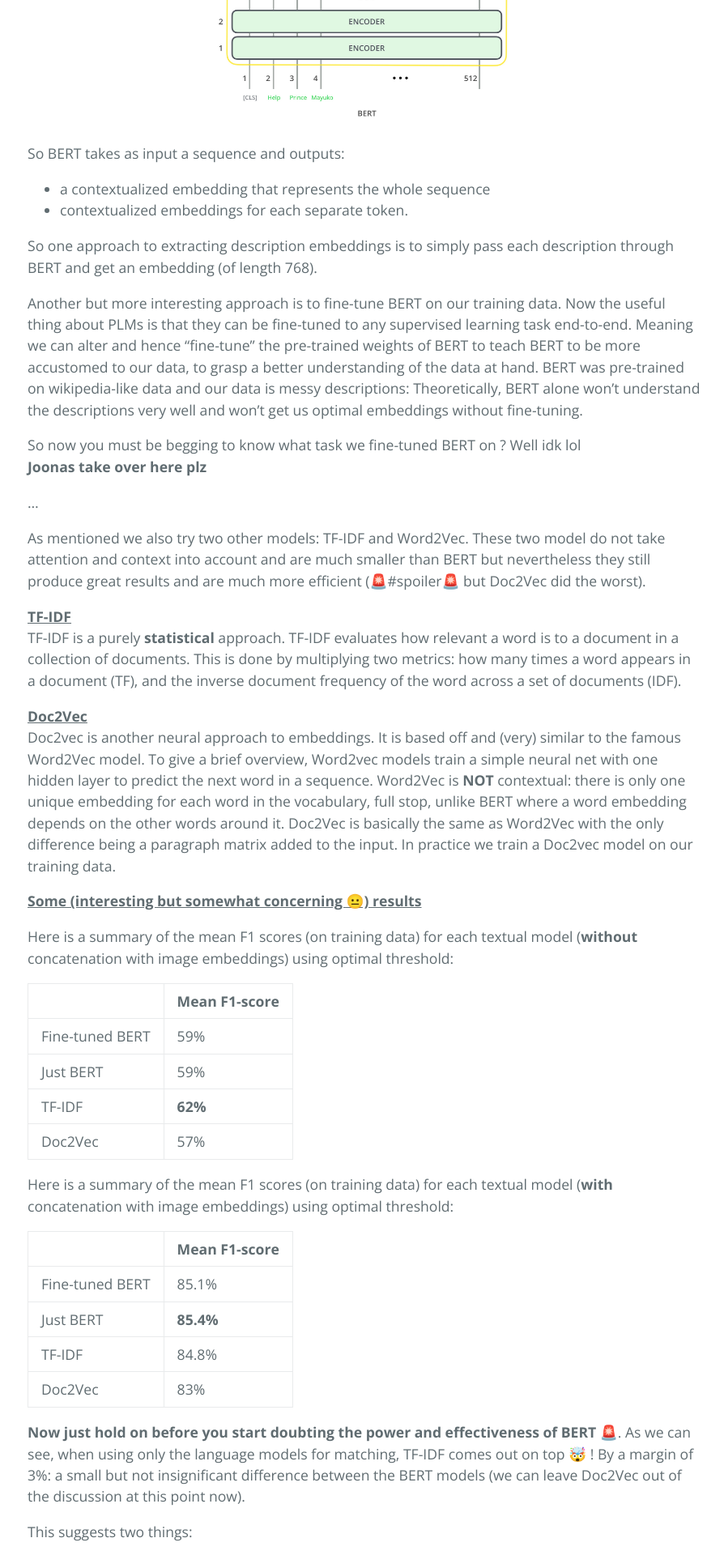
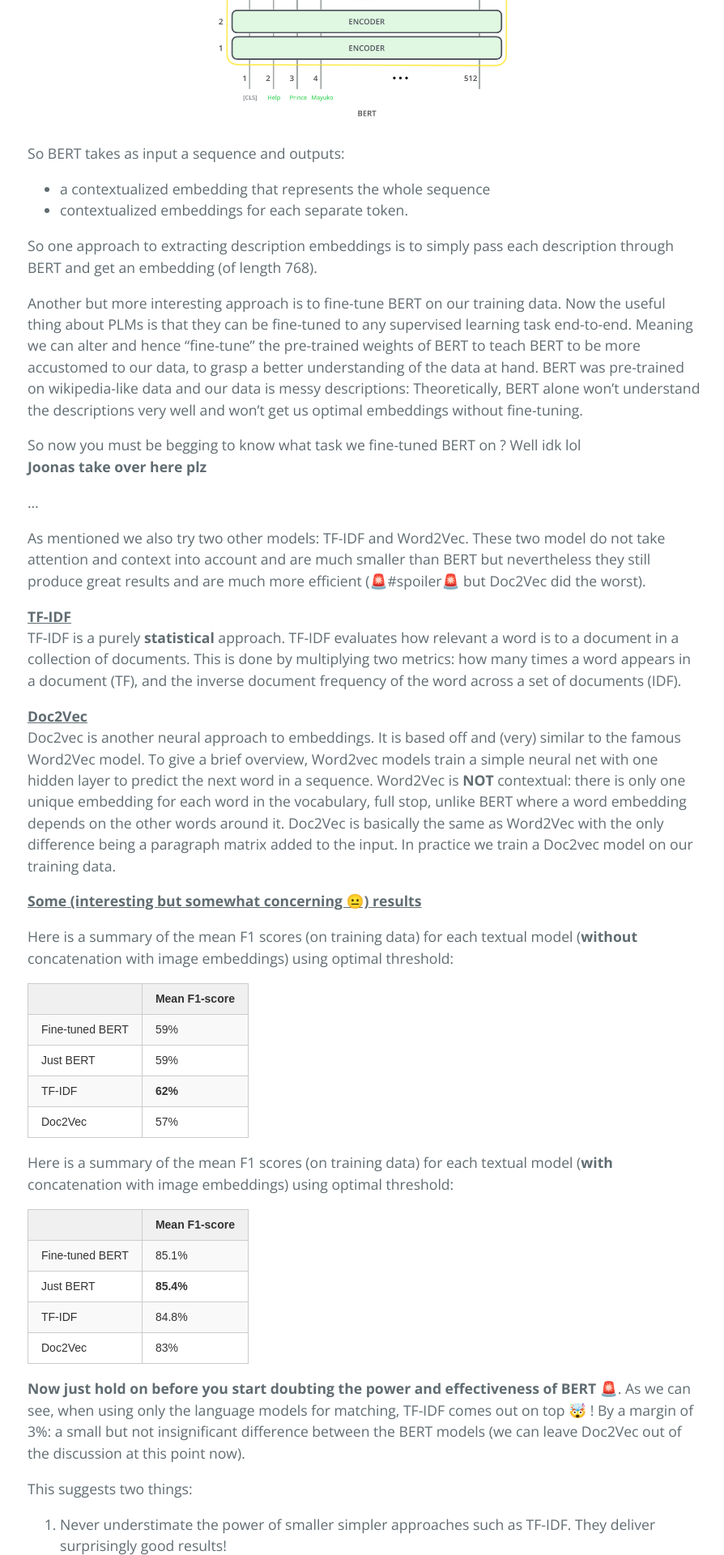
Before and after one commit to joonasrooben/shopee_PP, a Jekyll site: the page built from index.md, in a window 1280 px wide. Shown: the part 4480-6400 px from the top of the page at 81% size, without its empty margins (190-1084 px from the left). Built offline with Jekyll 4.4.1, drawn with Linux system fonts in a browser that asks for light colours; our own code applies the rules of GitHub Pages for plain Markdown files.

Commit message:
Update index.md

```diff
--- a/index.md
+++ b/index.md
@@ -95,22 +95,78 @@
 
 Here is a summary of the mean F1 scores (on training data) for each textual model (<b>without</b> concatenation with image embeddings) using optimal threshold:
 
-|                 | Mean F1-score |
-|-----------------|---------------|
-| Fine-tuned BERT | 59%          |
-| Just BERT       | 59%          |
-| TF-IDF          | <b>62%</b>          |
-| Doc2Vec         | 57%          |
-
+<style type="text/css">
+.tg  {border:none;border-collapse:collapse;border-color:#ccc;border-spacing:0; text-align:center;}
+.tg td{background-color:#fff;border-color:#ccc;border-style:solid;border-width:0px;color:#333;
+  font-family:Arial, sans-serif;font-size:14px;overflow:hidden;padding:10px 5px;word-break:normal;}
+.tg th{background-color:#f0f0f0;border-color:#ccc;border-style:solid;border-width:0px;color:#333;
+  font-family:Arial, sans-serif;font-size:14px;font-weight:normal;overflow:hidden;padding:10px 5px;word-break:normal;}
+.tg .tg-0pky{border-color:inherit;text-align:left;vertical-align:top}
+.tg .tg-btxf{background-color:#f9f9f9;border-color:inherit;text-align:left;vertical-align:top}
+</style>
+<table class="tg" >
+<thead>
+  <tr>
+    <th class="tg-0pky"></th>
+    <th class="tg-0pky">Mean F1-score</th>
+  </tr>
+</thead>
+<tbody>
+  <tr>
+    <td class="tg-btxf">Fine-tuned BERT</td>
+    <td class="tg-btxf">59%<br></td>
+  </tr>
+  <tr>
+    <td class="tg-0pky">Just BERT</td>
+    <td class="tg-0pky">59%</td>
+  </tr>
+  <tr>
+    <td class="tg-btxf">TF-IDF</td>
+    <td class="tg-btxf"><b>62%</b></td>
+  </tr>
+  <tr>
+    <td class="tg-0pky">Doc2Vec</td>
+    <td class="tg-0pky">57%</td>
+  </tr>
+</tbody>
+</table>
 
 Here is a summary of the mean F1 scores (on training data) for each textual model (<b>with</b> concatenation with image embeddings) using optimal threshold:
-
-|                 | Mean F1-score |
-|-----------------|---------------|
-| Fine-tuned BERT | 85.1%         |
-| Just BERT       | <b>85.4%</b>         |
-| TF-IDF          | 84.8%          |
-| Doc2Vec         | 83%          |
+<style type="text/css" >
+.tg  {border:none;border-collapse:collapse;border-color:#ccc;border-spacing:0; text-align:center;}
+.tg td{background-color:#fff;border-color:#ccc;border-style:solid;border-width:0px;color:#333;
+  font-family:Arial, sans-serif;font-size:14px;overflow:hidden;padding:10px 5px;word-break:normal;}
+.tg th{background-color:#f0f0f0;border-color:#ccc;border-style:solid;border-width:0px;color:#333;
+  font-family:Arial, sans-serif;font-size:14px;font-weight:normal;overflow:hidden;padding:10px 5px;word-break:normal;}
+.tg .tg-0pky{border-color:inherit;text-align:left;vertical-align:top}
+.tg .tg-btxf{background-color:#f9f9f9;border-color:inherit;text-align:left;vertical-align:top}
+</style>
+<table class="tg">
+<thead>
+  <tr>
+    <th class="tg-0pky"></th>
+    <th class="tg-0pky">Mean F1-score</th>
+  </tr>
+</thead>
+<tbody>
+  <tr>
+    <td class="tg-btxf">Fine-tuned BERT</td>
+    <td class="tg-btxf">85.1%<br></td>
+  </tr>
+  <tr>
+    <td class="tg-0pky">Just BERT</td>
+    <td class="tg-0pky"><b>85.4%</b></td>
+  </tr>
+  <tr>
+    <td class="tg-btxf">TF-IDF</td>
+    <td class="tg-btxf">84.8%</td>
+  </tr>
+  <tr>
+    <td class="tg-0pky">Doc2Vec</td>
+    <td class="tg-0pky">83%</td>
+  </tr>
+</tbody>
+</table>
 
 <b>Now just hold on before you start doubting the power and effectiveness of BERT 🚨</b>. As we can see, when using only the language models for matching, TF-IDF comes out on top 🤯 ! By a margin of 3%: a small but not insignificant difference between the BERT models (we can leave Doc2Vec out of the discussion at this point now).
 
```
